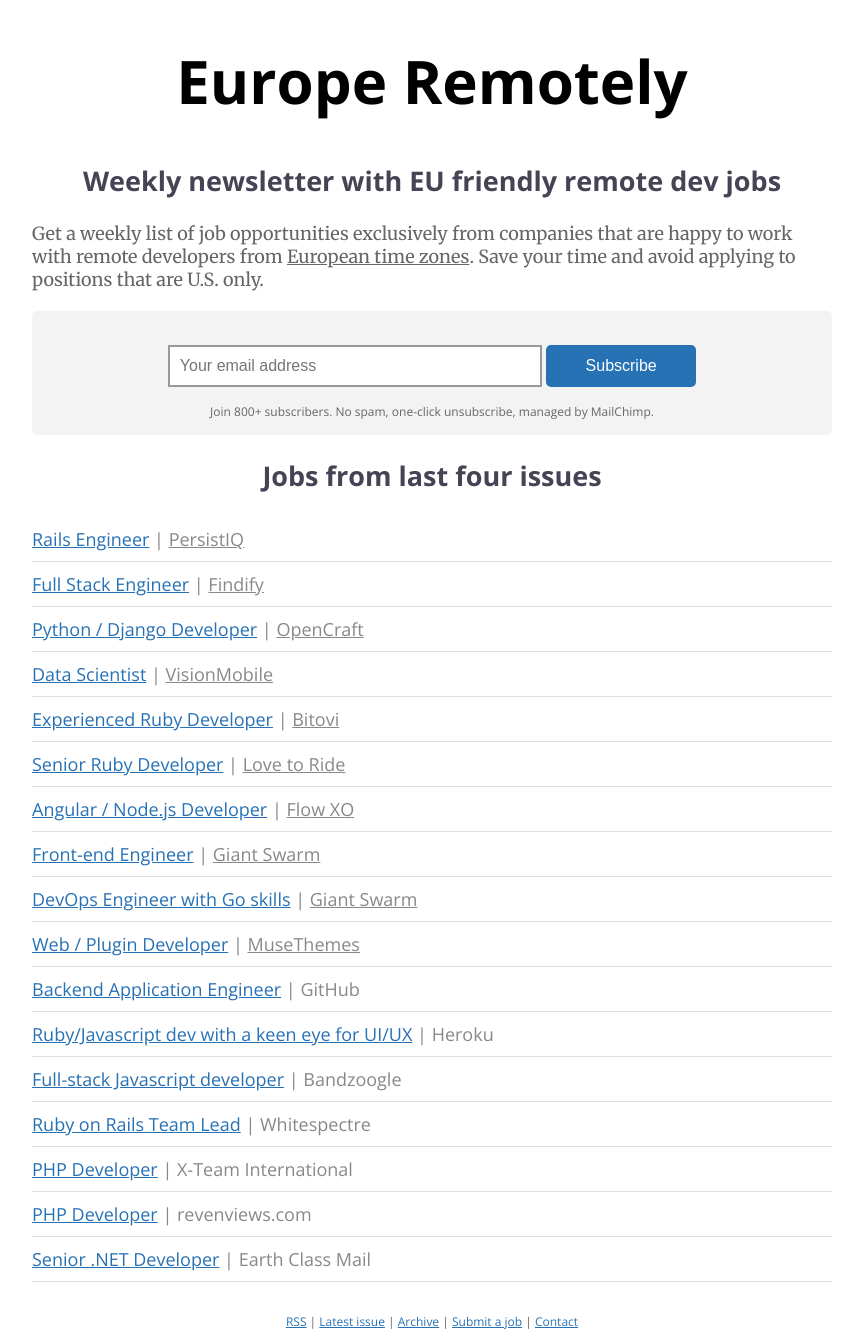
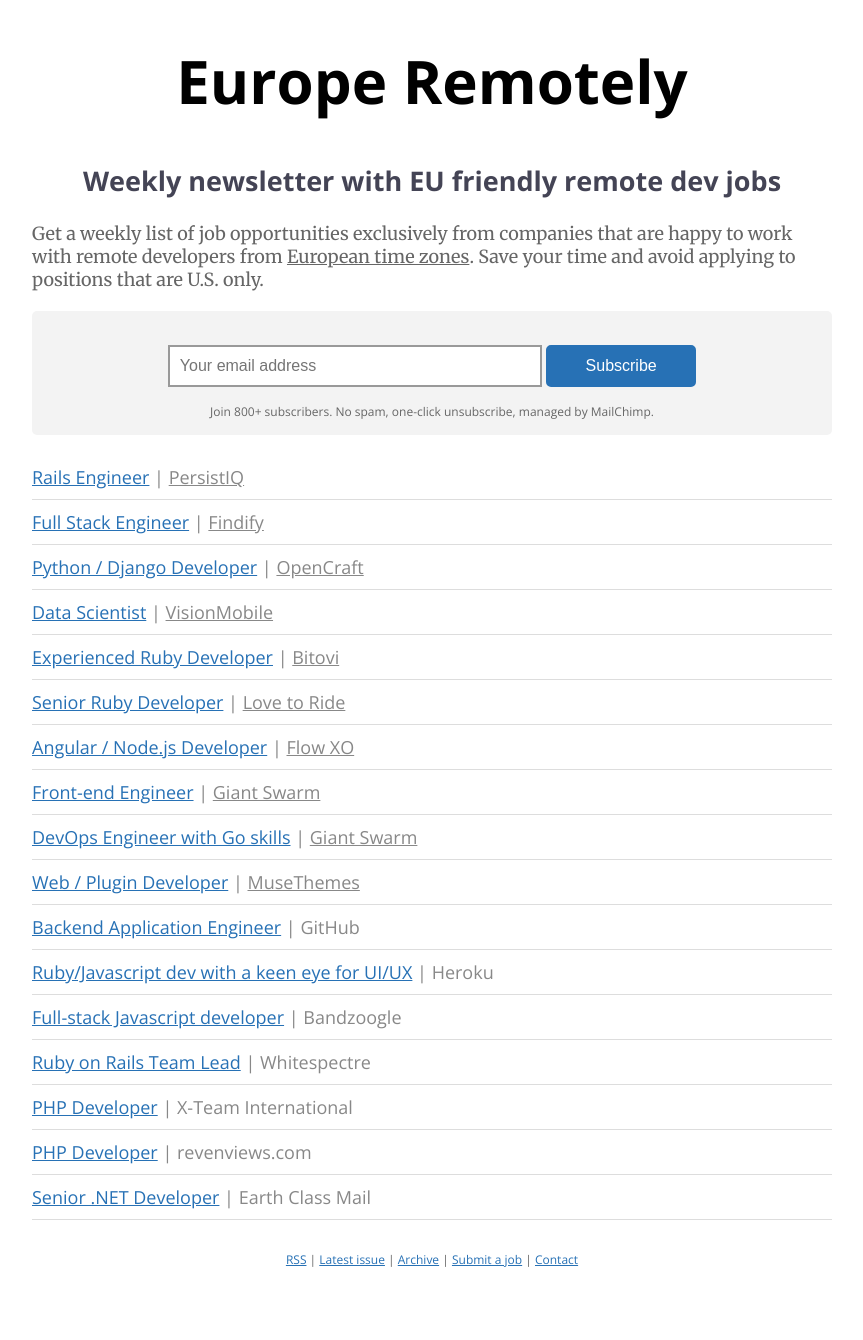
Before and after one commit to dabrorius/europe-remotely, a Jekyll site: the page built from index.html, in a window 1280 px wide. Shown: the whole page, without its empty margins (208-1071 px from the left). Built offline with Jekyll 4.4.1, drawn with Linux system fonts in a browser that asks for light colours; after the commit the page ends 1278 px from its top, so only the background shows below that.

Commit message:
Remove title

```diff
--- a/index.html
+++ b/index.html
@@ -14,9 +14,6 @@
   </div>
 
   {% include form.html %}
-  <p>
-    <h2>Jobs from last four issues</h2>
-  </p>
   <div id="recent_jobs">
     {% for post in site.posts limit: 4 %}
       <div id="content">
```
